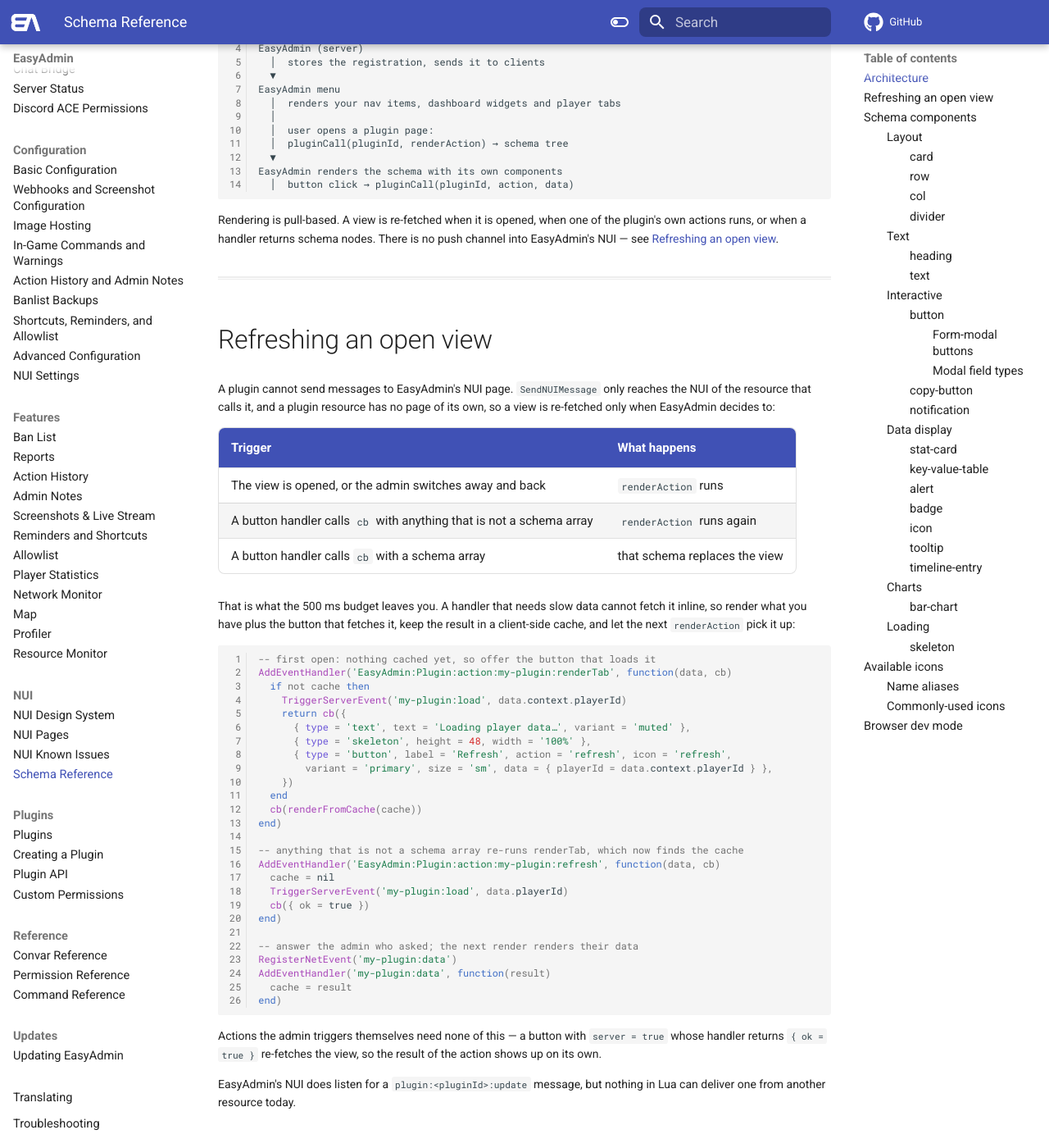
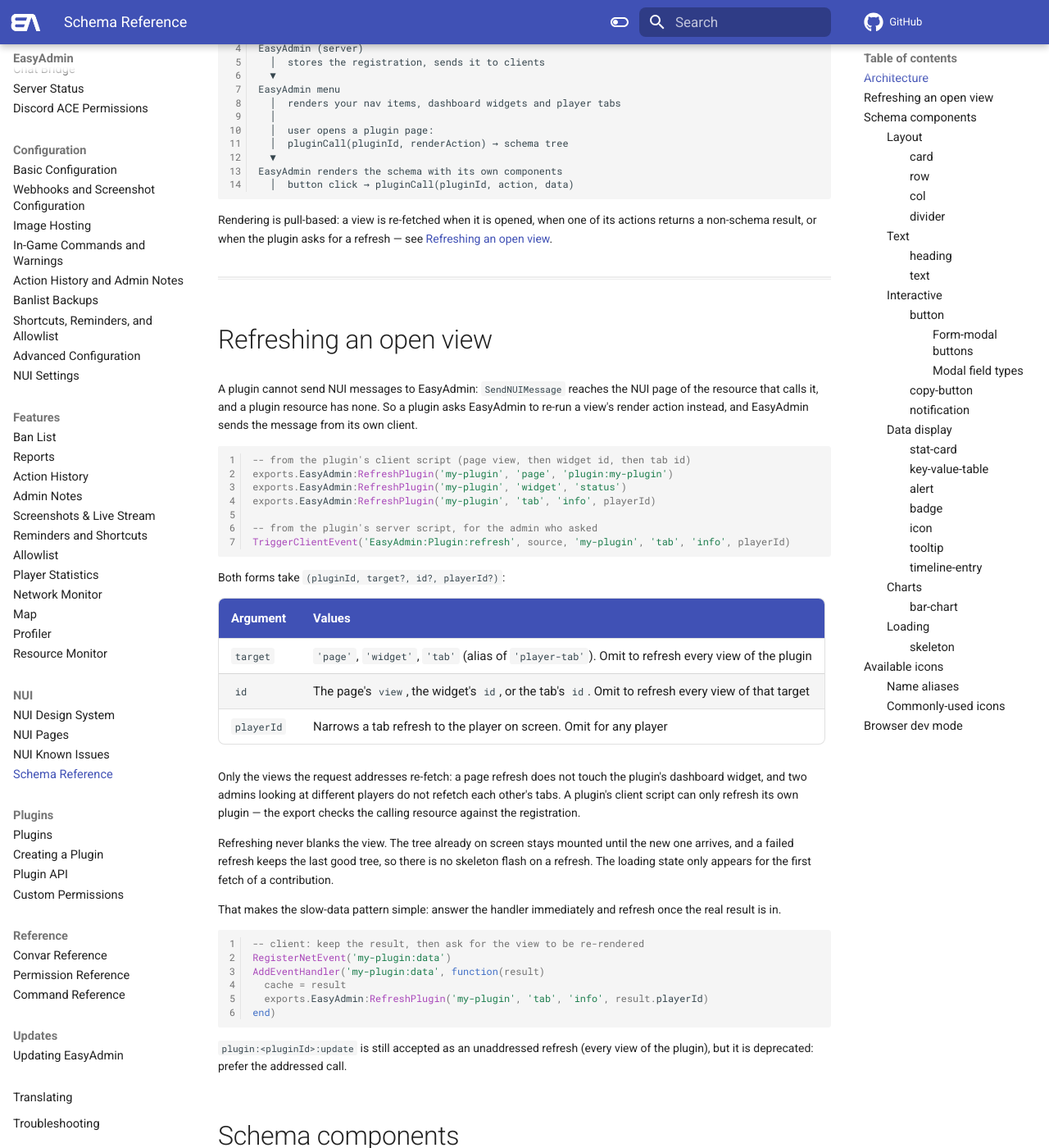
Before and after one commit to Blumlaut/EasyAdmin, an MkDocs documentation site: the page built from docs/docs/nui-plugins.md, in a window 1280 px wide and 1400 px high, scrolled down 487 px. Shown: the whole window at 82% size. Built offline with MkDocs 1.6.1 and Material for MkDocs 9.7.7, drawn with Linux system fonts in a browser that asks for light colours; comment, search, counter and statistics services are not loaded.

Commit message:
docs: document plugin refresh endpoint

````diff
--- a/docs/docs/nui-plugins.md
+++ b/docs/docs/nui-plugins.md
@@ -26,64 +26,61 @@ EasyAdmin renders the schema with its own components
   │  button click → pluginCall(pluginId, action, data)
 ```
 
-Rendering is pull-based. A view is re-fetched when it is opened, when one of the
-plugin's own actions runs, or when a handler returns schema nodes. There is no
-push channel into EasyAdmin's NUI — see
+Rendering is pull-based: a view is re-fetched when it is opened, when one of its
+actions returns a non-schema result, or when the plugin asks for a refresh — see
 [Refreshing an open view](#refreshing-an-open-view).
 
 ---
 
 ## Refreshing an open view
 
-A plugin cannot send messages to EasyAdmin's NUI page. `SendNUIMessage` only
-reaches the NUI of the resource that calls it, and a plugin resource has no page
-of its own, so a view is re-fetched only when EasyAdmin decides to:
-
-| Trigger | What happens |
-|---|---|
-| The view is opened, or the admin switches away and back | `renderAction` runs |
-| A button handler calls `cb` with anything that is not a schema array | `renderAction` runs again |
-| A button handler calls `cb` with a schema array | that schema replaces the view |
-
-That is what the 500 ms budget leaves you. A handler that needs slow data cannot
-fetch it inline, so render what you have plus the button that fetches it, keep the
-result in a client-side cache, and let the next `renderAction` pick it up:
+A plugin cannot send NUI messages to EasyAdmin: `SendNUIMessage` reaches the NUI
+page of the resource that calls it, and a plugin resource has none. So a plugin
+asks EasyAdmin to re-run a view's render action instead, and EasyAdmin sends the
+message from its own client.
 
 ```lua
--- first open: nothing cached yet, so offer the button that loads it
-AddEventHandler('EasyAdmin:Plugin:action:my-plugin:renderTab', function(data, cb)
-  if not cache then
-    TriggerServerEvent('my-plugin:load', data.context.playerId)
-    return cb({
-      { type = 'text', text = 'Loading player data…', variant = 'muted' },
-      { type = 'skeleton', height = 48, width = '100%' },
-      { type = 'button', label = 'Refresh', action = 'refresh', icon = 'refresh',
-        variant = 'primary', size = 'sm', data = { playerId = data.context.playerId } },
-    })
-  end
-  cb(renderFromCache(cache))
-end)
+-- from the plugin's client script (page view, then widget id, then tab id)
+exports.EasyAdmin:RefreshPlugin('my-plugin', 'page', 'plugin:my-plugin')
+exports.EasyAdmin:RefreshPlugin('my-plugin', 'widget', 'status')
+exports.EasyAdmin:RefreshPlugin('my-plugin', 'tab', 'info', playerId)
 
--- anything that is not a schema array re-runs renderTab, which now finds the cache
-AddEventHandler('EasyAdmin:Plugin:action:my-plugin:refresh', function(data, cb)
-  cache = nil
-  TriggerServerEvent('my-plugin:load', data.playerId)
-  cb({ ok = true })
-end)
+-- from the plugin's server script, for the admin who asked
+TriggerClientEvent('EasyAdmin:Plugin:refresh', source, 'my-plugin', 'tab', 'info', playerId)
+```
 
--- answer the admin who asked; the next render renders their data
+Both forms take `(pluginId, target?, id?, playerId?)`:
+
+| Argument | Values |
+|---|---|
+| `target` | `'page'`, `'widget'`, `'tab'` (alias of `'player-tab'`). Omit to refresh every view of the plugin |
+| `id` | The page's `view`, the widget's `id`, or the tab's `id`. Omit to refresh every view of that target |
+| `playerId` | Narrows a tab refresh to the player on screen. Omit for any player |
+
+Only the views the request addresses re-fetch: a page refresh does not touch the
+plugin's dashboard widget, and two admins looking at different players do not
+refetch each other's tabs. A plugin's client script can only refresh its own
+plugin — the export checks the calling resource against the registration.
+
+Refreshing never blanks the view. The tree already on screen stays mounted until
+the new one arrives, and a failed refresh keeps the last good tree, so there is
+no skeleton flash on a refresh. The loading state only appears for the first
+fetch of a contribution.
+
+That makes the slow-data pattern simple: answer the handler immediately and
+refresh once the real result is in.
+
+```lua
+-- client: keep the result, then ask for the view to be re-rendered
 RegisterNetEvent('my-plugin:data')
 AddEventHandler('my-plugin:data', function(result)
   cache = result
+  exports.EasyAdmin:RefreshPlugin('my-plugin', 'tab', 'info', result.playerId)
 end)
 ```
 
-Actions the admin triggers themselves need none of this — a button with
-`server = true` whose handler returns `{ ok = true }` re-fetches the view, so the
-result of the action shows up on its own.
-
-EasyAdmin's NUI does listen for a `plugin:<pluginId>:update` message, but nothing
-in Lua can deliver one from another resource today.
+`plugin:<pluginId>:update` is still accepted as an unaddressed refresh (every
+view of the plugin), but it is deprecated: prefer the addressed call.
 
 ## Schema components
 
````
Also changed, not shown: docs/docs/plugins/creating-plugins.md (+21 -29 lines), docs/docs/plugins/plugin-api.md (+15 -3 lines), examples/ea-plugin-demo/README.md, 2 other files.
